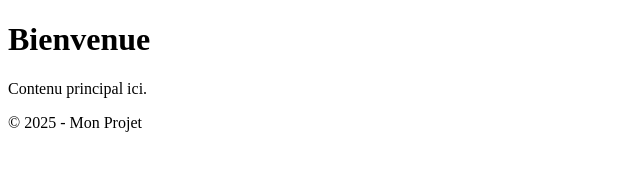
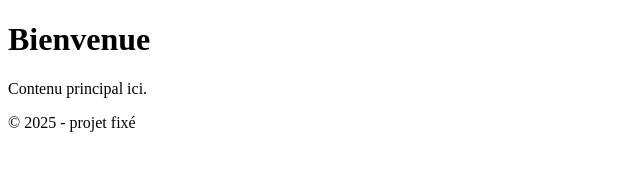
Before and after one commit to maghraoui23/final, a plain HTML site: page index.html in a window 1280 px wide. Shown: the full height of the page, 0-640 px from the left. Drawn offline with Linux system fonts and the light colour scheme.

Commit message:
Fix: date footer

```diff
--- a/index.html
+++ b/index.html
@@ -12,7 +12,7 @@
     <p>Contenu principal ici.</p>
   </main>
   <footer>
-    <p>&copy; 2025 - Mon Projet</p>
+    <p>&copy; 2025 - projet fixé</p>
   </footer>
 </body>
 </html>
```
